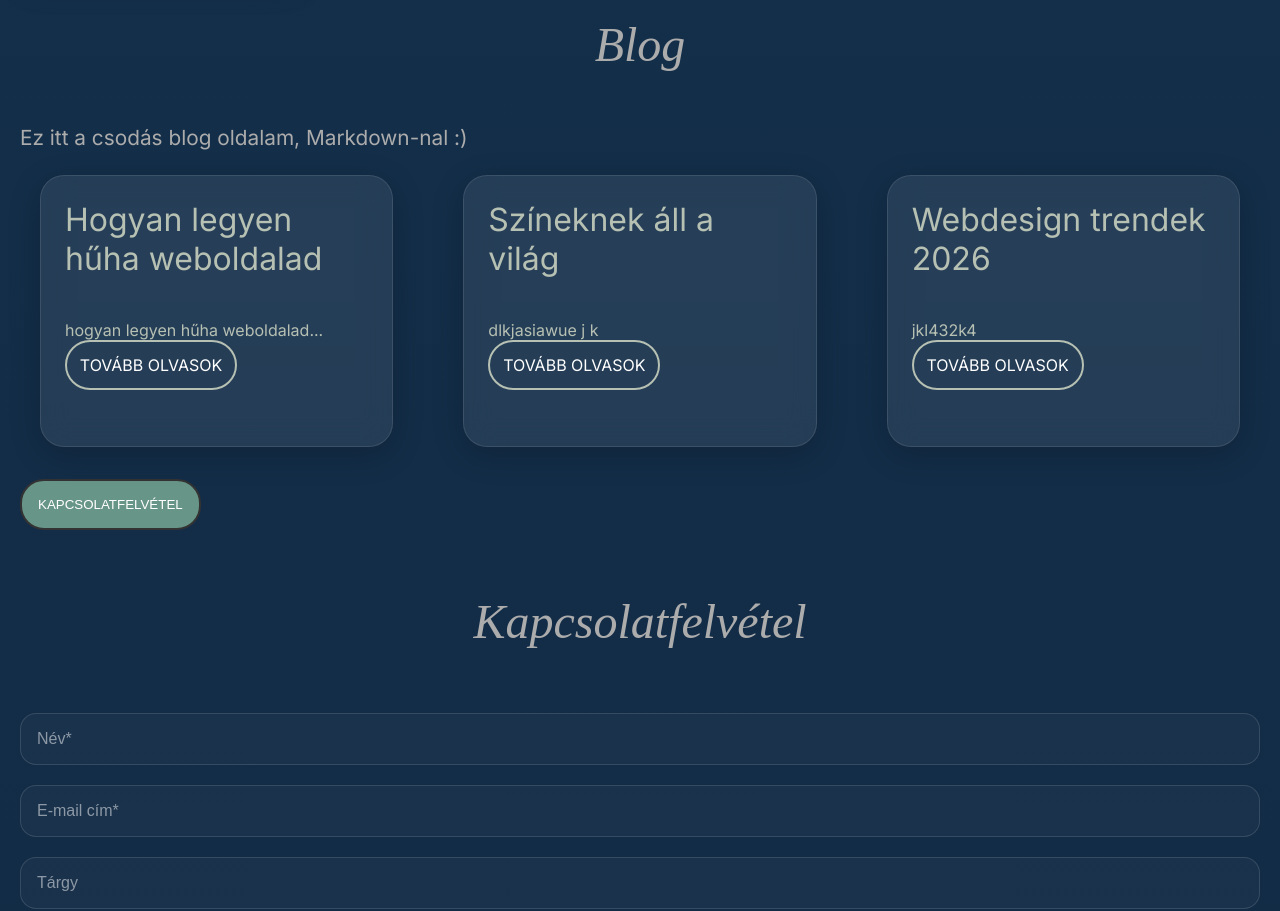
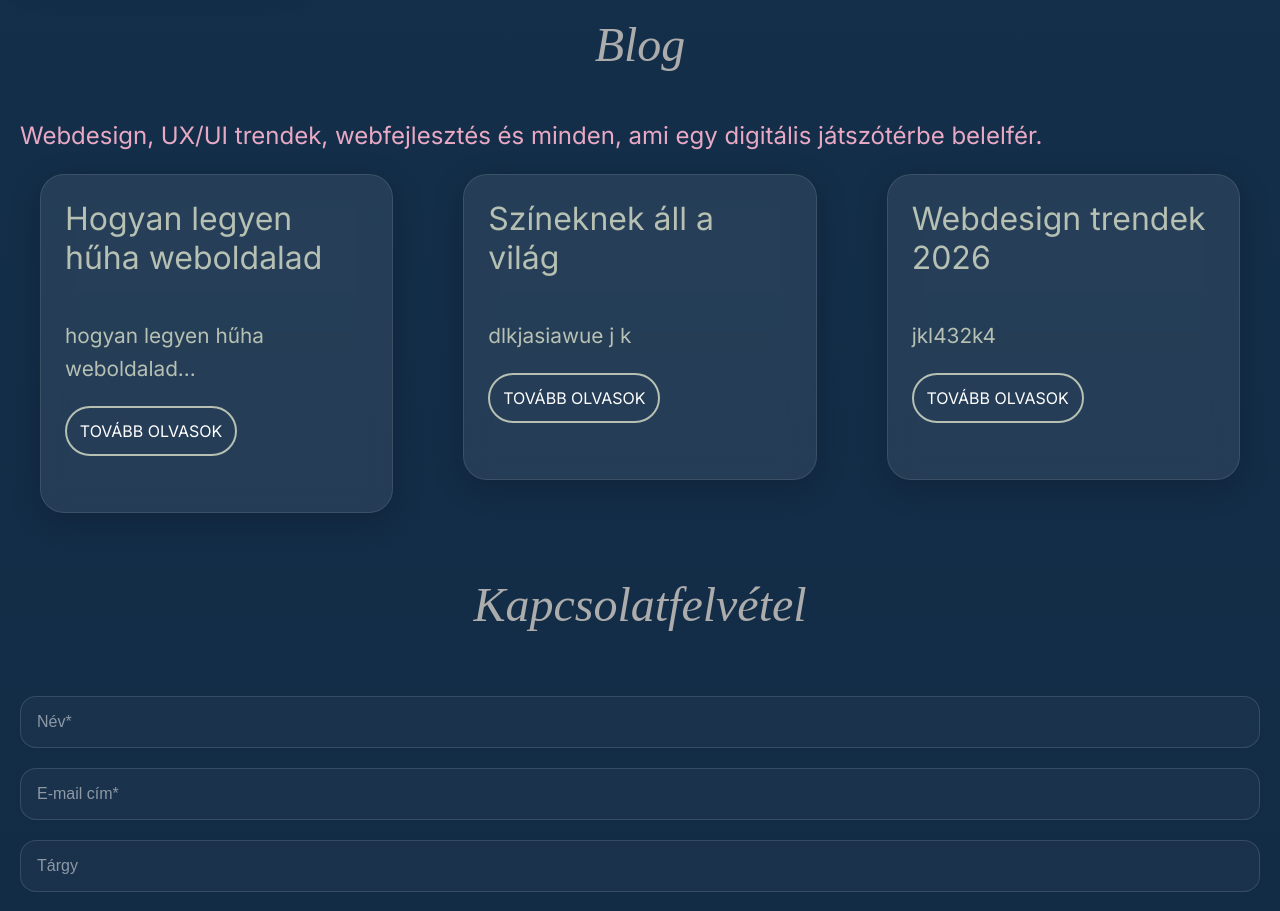
Before and after one commit to FlowWolfKft/pixelLibertyReact, a React (Vite) app: page / in a window 1280 px wide. Shown: the part 1900-2811 px from the top of the page. Built offline with nearby package versions, Linux system fonts and the light colour scheme.

Commit message:
Blog oldal fejlesztés

```diff
--- /dev/null
+++ b/src/blog.css
@@ -0,0 +1,34 @@
+:root {
+  --shadow-soft: 0 10px 30px rgba(0, 0, 0, 0.12);
+  --dark-green: #3e524c;
+  --petrol-green: #094457;
+  --medium-green: #679587;
+  --green: #8a9e94;
+  --light-green: #b6c0b3;
+  --homok: #d9d9d9;
+  --body-text: #434f49;
+  --pink: #e9a9c4;
+  --dark-pink: #cb2cbe;
+  --title: #2a3937;
+  --white: #fff;
+  --ice-blue: #e9faff;
+  --light-blue: #a0bbe4;
+  --dark-blue: #2a6aca;
+  --grey: #acacac;
+  --turkiz: #4fc2c2;
+  --radius: 0.5rem;
+}
+*,
+*:before,
+*:after {
+  box-sizing: border-box;
+}
+
+.blog-content ol li::marker {
+  font-size: 1.3rem;
+}
+.blog-content li {
+  font-size: 1.3rem;
+  color: var(--pink);
+  font-style: italic;
+}
--- a/src/blog/hogyan-legyen-huha-weboldalad.md
+++ b/src/blog/hogyan-legyen-huha-weboldalad.md
@@ -1,10 +1,34 @@
 # Hogyan legyen hűha weboldalad?
 
-A weboldalad az első benyomás.
+### Öt tipikus design hiba és a megoldásaik
 
-## Miért fontos a design?
+Böngészünk az interneten, vagy keresünk valamit, észre sem vesszük, hogy mennyire fontos amit látunk: avagy a vizuális élmény és am mögötte van.
 
-Egy jó design:
-- bizalmat épít
-- figyelmet ragad
-- támogatja a márkát
+Egy-egy oldal megnyitásakor kb 3 másodperc alatt eldől, hogy a látogatónk marad-e a honlapunkon vagy csalódottan továbblép. Természetesen egyikünk sem ezt szeretné, hiszen a legfontosabb számunkra, hogy a felhasználónk elégedetten távozzon az oldalunkról, miután- végighaladva a gondosan elkészített marketing tölcsérünkön- vásároljon, foglaljon időpontot vagy lépjen kapcsolatba velünk; attól függően, hogy mi a honlapunk célja.
+
+Nézzünk néhány tipikus hibát, ami erősen korlátozza a felhasználói élményt:
+
+1. Amikor nem látod a betűtől a szöveget
+
+Talán az első és legfontosabb- és nem győzöm eleget hangsúlyozni- az olvashatóság. A választott betűtípusok legyenek kellemesen olvashatóak, ne menjen a design a funkció rovására. A kevesebb több elvét követve, ne pakoljuk tele az oldalunkat kódexekbe illő cikornyás betűkkel.Törekedjünk a letisztult, átlátható munkára. Érdemes sötét háttérre világos szöveget tenni és fordítva, szem előtt tartva, hogy ne legyen a két árnyalat túl kontrasztos. A betűméret esetében is max 3-4 mérettel dolgozzunk weboldalanként, kerüljük el, hogy egy hatalmas rendetlenség látszatát keltsék a címsorok és a szövegek.
+
+2. Színeknek áll a világ- vegyük le a rózsaszín szemüveget
+
+Amikor arculatot tervezünk, az első feladatok között van a weboldalon használt színek meghatározása. 4-8 szín használata a legtöbb esetben elegendő(persze mindig vannak kivételek, de általánosságban ez elmondható). Törekedjünk a homogén színhatásra, kerüljük a rikító, neon árnyalatokat vagy tompítsuk őket a semlegesebb hatás érdekében. Nagyon jól tud mutatni egy élénkebb narancs árnyalat egy fakóbb zölddel. Itt is fektessünk nagy hangsúlyt a mértékre.
+
+Érdemes elsődleges és másodlagos színpalettát is készíteni, mielőtt nekiesünk a design építésnek. A különböző szekciók színei remekül tudják vezetni a látogatókat az általunk preferált tartalmak irányába, használjuk ki ezt az értékes tulajdonságukat.
+
+3. Mint egy zsibvásár- a túlzsúfolt design
+
+Erről mindig Hermione táskája jut eszembe a Harry Potterből, amiben egész egyszerűen minden volt, a tolltól egészen az óriási sátorig. A design tervezés során gyakori hiba, hogy mindent bele akarunk tuszkolni az arculatba, ami eszünkbe jut. Ha túl sok inger éri a látogatót, egész egyszerűen elveszíti az érdeklődését. Ez nem azt jelenti, hogy az ügyfelünk nem képes ezt megugrani, hanem azt, hogy túl sok ingert kap, egyszerűen nem tudja feldolgozni. Továbblép, mielőtt végiggondolta volna. Fontos, hogy az egyes elemek között hagyjunk elég teret,legyen hely az információknak. A design a képek, betűtípusok, szövegek és gombok összessége, fontos, hogy megmaradjon az egyensúly. Hagyjunk helyet az ügyfelünknek, hogy be tudja fogadni, amit lát.
+
+4. Képminőség- ez legyen az alap
+
+Igen, biztosan Te is találkoztál már olyan weboldallal, ami egyébként rendben lett volna, de a felhasznált kép olyan pixeles volt, mint egy creeper a Minecraftban. Másik véglet, amikor olyan magas minőségű, de hatalmas képeket használunk, amik hosszú másodpercekig töltődnek be, ha egyáltalán betöltődnek. Felgyorsult világunkban nem tudunk várni, megszoktuk, hogy minden ott van azonnal,designerként ehhez kell alkalmazkodnunk. A felhasznált képek legyenek jó minőségűek, optimalizáljuk őket, amennyire lehet,
+veszteség nélkül; ne adjuk lejjebb a PNG formátumnál, én személy szerint azonban az igazi nagyágyút a Webp-t preferálom. Gyakorlatilag vizuális veszteség nélkül, pár száz kilobájtosra lehet tömöríteni egy-egy képet. Az olvasód boldog lesz, Te pedig büszke lehetsz magadra, mert csodásan megoldottál egy nagy feladatot, ami így kis helyen is elfér.
+
+5. “White space”- avagy a negatív tér
+
+Ez egy kicsit a kakukktojás kategória, mert ez lényegében a láthatatlan elhelyezése láthatóként. A negatív tér abban segít nekünk, hogy tudjon a szemünk böngészés közben egy kicsit pihenni. Segítségével szépen tudjuk tagolni a tartalmakat, elkerülhetjük a design zsúfoltságát. Ez a white space a tervezés során használt margók mellett legyen meg a képek és szövegek között is- egyfajta elválasztóként, így biztosítva a teret és az áttekinthetőséget. Összességében elmondható, hogy a kevesebb több, törekedjünk a   letisztult, minimálra hajazó megoldásokra (persze itt szeretném elmondani, hogy azért mindig vannak szabályt erősítő kivételek).
+
+Ha ezt az 5 típushibát igyekszel elkerülni UI/UX design tervezés  közben, sokkal szebb weboldalak fognak születni, és egy sokkal  boldogabb internet használó társadalmunk
--- a/src/components/Blog.jsx
+++ b/src/components/Blog.jsx
@@ -17,9 +17,11 @@ function Blog({ fooldal }) {
   return (
     <div className="content-box">
       <h1 className="heading">Blog</h1>
-      <p>Ez itt a csodás blog oldalam, Markdown-nal :)</p>
+      <h3>
+        Webdesign, UX/UI trendek, webfejlesztés és minden, ami egy digitális
+        játszótérbe belelfér.
+      </h3>
       <div className="column-3">{blogItem}</div>
-      <button className="contact-btn">Kapcsolatfelvétel</button>
     </div>
   );
 }
--- a/src/components/BlogContent.jsx
+++ b/src/components/BlogContent.jsx
@@ -36,9 +36,11 @@ function BlogContent() {
   }, [bloglink]);
 
   return (
-    <div className="content-box">
-      <Markdown>{mdContent}</Markdown>
-    </div>
+    <section className="content-box services-card">
+      <div className="blog-content">
+        <Markdown>{mdContent}</Markdown>
+      </div>
+    </section>
   );
 }
 
--- a/src/components/BlogPreview.jsx
+++ b/src/components/BlogPreview.jsx
@@ -3,10 +3,11 @@ import { Link } from "react-router-dom";
 
 function BlogPreview({ link, image, cim, excerpt }) {
   return (
-    <div className="content-box">
+    <div id="services" className="content-box">
       <div className="services-card">
         <h2>{cim}</h2>
-        <div>{excerpt}</div>
+        <div>
+          <p>{excerpt}</p>
           <Link
             to={{
               pathname: `/blog/${link}`,
@@ -17,6 +18,7 @@ function BlogPreview({ link, image, cim, excerpt }) {
           </Link>
         </div>
       </div>
+    </div>
   );
 }
 
--- a/src/main.jsx
+++ b/src/main.jsx
@@ -3,11 +3,11 @@ import ReactDOM from "react-dom/client";
 import App from "./App";
 import { BrowserRouter } from "react-router-dom";
 
-
 import "./menu.css";
 import "./style.css";
 import "./grid.css";
 import "./privacy.css";
+import "./blog.css";
 
 ReactDOM.createRoot(document.getElementById("root")).render(
   <BrowserRouter>
--- a/src/style.css
+++ b/src/style.css
@@ -411,8 +411,14 @@ footer p {
   .hero p {
     padding: 0;
   }
+  .hero .contact-btn {
+    margin-left: 0;
+  }
   .contact-form button {
     width: 50%;
+  }
+  #services {
+    padding: 0;
   }
   footer .column-4 {
     display: inline-block;
```
Lines whose indentation alone changed are shown as unchanged.
